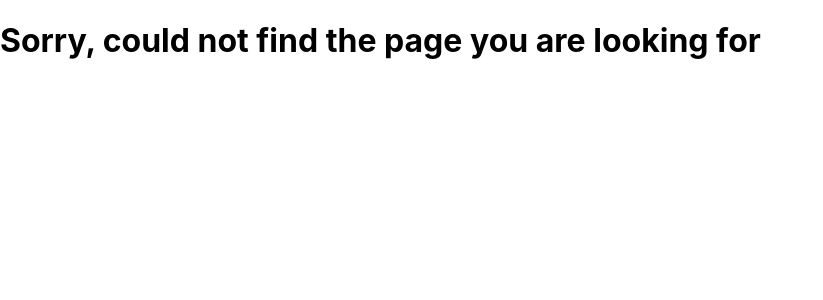
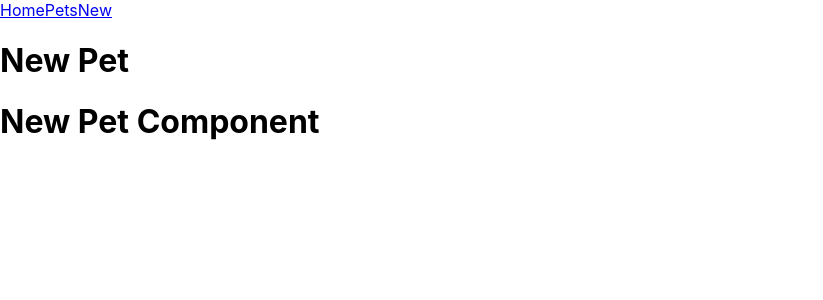
Before and after one commit to rayfinn55/Exotic-Animals-Store, a React (Create React App) app in the folder front-end/: page /pets/new in a window 1280 px wide. Shown: the top 300 px of the page, without its empty margins (0-823 px from the left). Built offline with nearby package versions, Linux system fonts and the light colour scheme.

Commit message:
Added scaffolding for more Pages. Calling temp API to populate pet items in Index

```diff
--- a/front-end/src/App.js
+++ b/front-end/src/App.js
@@ -1,15 +1,23 @@
 import React from 'react'
-import { Route } from 'react-router-dom'
+import { Switch, Route } from 'react-router-dom'
 import Home from './Pages/Home'
 import FourOFour from './Pages/FourOFour'
+import Index from './Pages/Index'
+import NavBar from './Components/NavBar'
+import New from './Pages/New'
 
 
 export default function App() {
 
     return (
         <div>
-            <Route exact path='/' component={Home} />
-            <Route path='*' component={FourOFour} />
+            <NavBar />
+            <Switch>
+                <Route exact path='/' component={Home} />
+                <Route exact path='/pets' component={Index} />
+                <Route path='/pets/new' component={New} />
+                <Route exact path='*' component={FourOFour} />
+            </Switch>
         </div>
     )
 }
--- a/front-end/src/Components/ListItems.js
+++ b/front-end/src/Components/ListItems.js
@@ -1,10 +1,23 @@
-import React from 'react'
+import React, { useState, useEffect } from 'react'
+import axios from 'axios'
+import { apiURL } from '../util/apiURL'
+
 
 export default function ListItems() {
+
+    const [pets, setPets] = useState([])
+    const API = apiURL()
+
+    useEffect(() => {
+        axios.get(`${API}`)
+        .then(response => setPets(response.data))
+    }, [API])
+    console.log(pets)
 
     return (
         <div>
             <h2>List of all Items</h2>
+            <img src={pets[7].img} alt={`Cool pet called ${pets[7].name}`} />
         </div>
     )
 }
--- /dev/null
+++ b/front-end/src/Components/NavBar.js
@@ -0,0 +1,14 @@
+import React from 'react'
+import { Link } from 'react-router-dom'
+
+
+export default function NavBar() {
+
+    return (
+        <div>
+            <Link to='/'>Home</Link>
+            <Link to='/pets'>Pets</Link>
+            <Link to='/pets/new'>New</Link>
+        </div>
+    )
+}
--- /dev/null
+++ b/front-end/src/Components/NewPetForm.js
@@ -0,0 +1,11 @@
+import React from 'react'
+
+
+export default function NewPetForm() {
+
+    return (
+        <div>
+            <h1>New Pet Component</h1>
+        </div>
+    )
+}
--- a/front-end/src/Pages/Home.js
+++ b/front-end/src/Pages/Home.js
@@ -1,4 +1,5 @@
 import React from 'react'
+
 
 export default function Home() {
 
--- a/front-end/src/Pages/Index.js
+++ b/front-end/src/Pages/Index.js
@@ -1,10 +1,13 @@
 import React from 'react'
+import ListItems from '../Components/ListItems'
+
 
 export default function Index() {
 
     return (
         <div>
             <h1>Index Page</h1>
+            <ListItems />
         </div>
     )
 }
--- /dev/null
+++ b/front-end/src/Pages/New.js
@@ -0,0 +1,13 @@
+import React from 'react'
+import NewPetForm from '../Components/NewPetForm'
+
+
+export default function New() {
+
+    return (
+        <div>
+            <h1>New Pet</h1>
+            <NewPetForm />
+        </div>
+    )
+}
--- a/front-end/src/index.css
+++ b/front-end/src/index.css
@@ -6,8 +6,3 @@ body {
   -webkit-font-smoothing: antialiased;
   -moz-osx-font-smoothing: grayscale;
 }
-
-code {
-  font-family: source-code-pro, Menlo, Monaco, Consolas, 'Courier New',
-    monospace;
-}
--- a/package.json
+++ b/package.json
@@ -18,6 +18,7 @@
   },
   "homepage": "https://github.com/joinpursuit/pern-final-project#readme",
   "dependencies": {
+    "axios": "^0.21.1",
     "react-router-dom": "^5.2.0"
   }
 }
```
Also changed, not shown: 1 other file (tests, documents, lock files or other folders).
